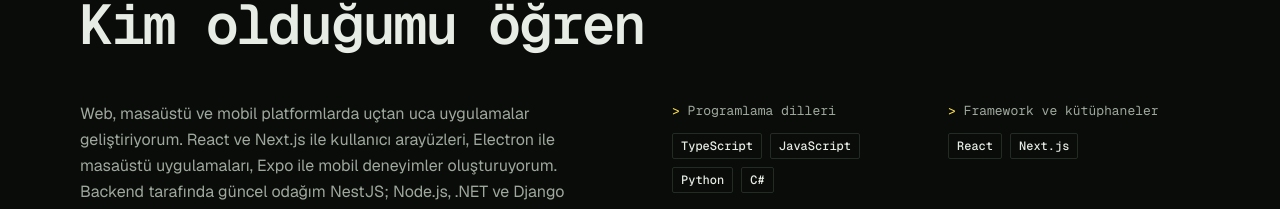
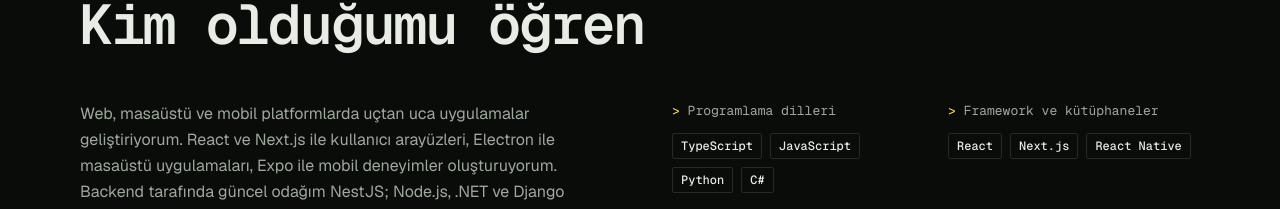
Before and after one commit to sidumandr/sidumandev, a Next.js app: page / in a window 1280 px wide. Shown: the part 1009-1218 px from the top of the page. Built offline with nearby package versions, Linux system fonts and the light colour scheme.

Commit message:
Add React Native to frameworks and libraries

```diff
--- a/src/data/skills.ts
+++ b/src/data/skills.ts
@@ -1,7 +1,7 @@
 import type { SkillGroupData } from "@/types/portfolio";
 export const skillGroups = [
   { title: "Programlama dilleri", skills: ["TypeScript", "JavaScript", "Python", "C#"] },
-  { title: "Framework ve kütüphaneler", skills: ["React", "Next.js"] },
+  { title: "Framework ve kütüphaneler", skills: ["React", "Next.js", "React Native"] },
   { title: "Backend ve API", skills: ["NestJS", "Node.js", ".NET", "Django"] },
   { title: "UI ve stil", skills: ["Tailwind CSS", "shadcn/ui"] },
   { title: "Masaüstü ve mobil", skills: ["Electron", "Expo"] },
```
